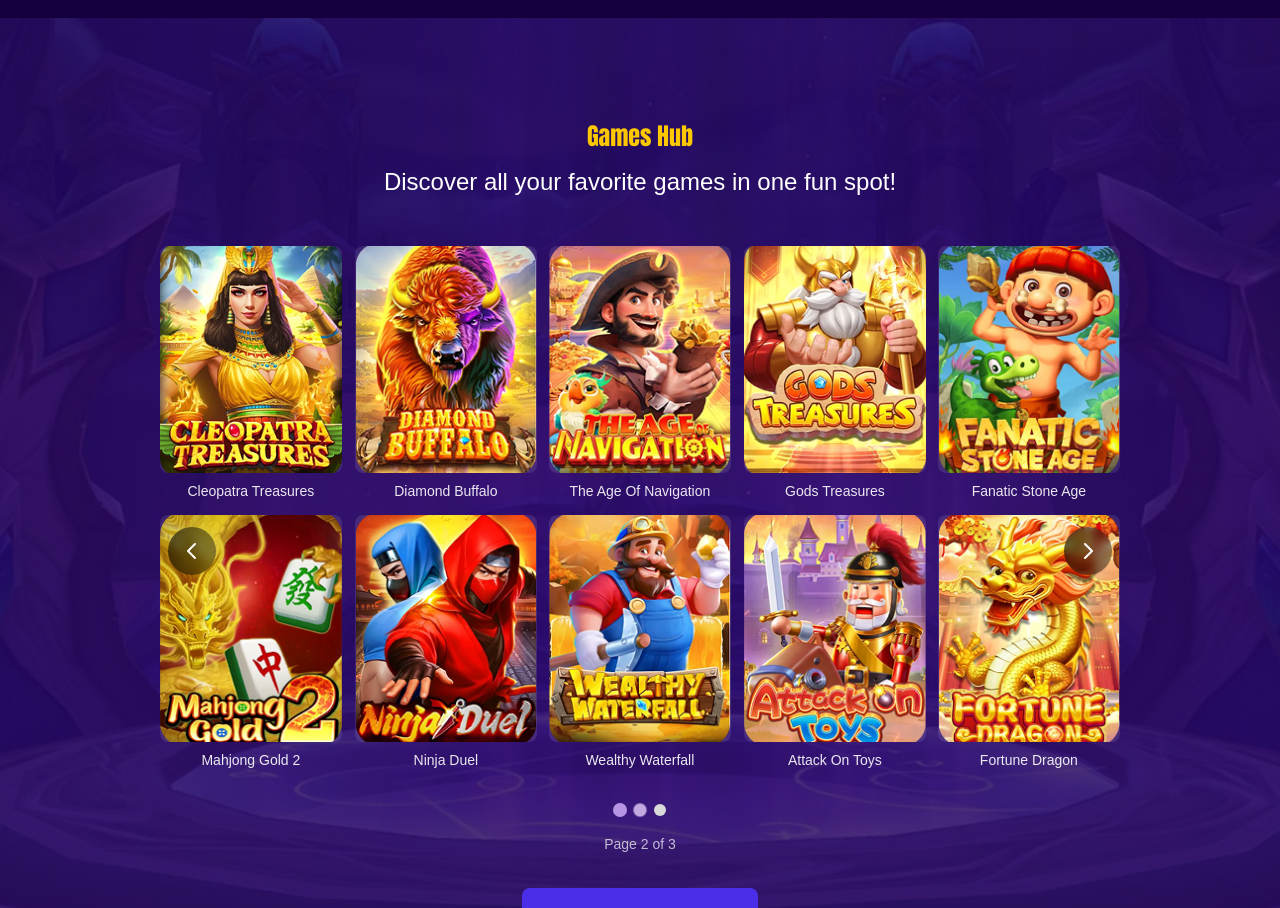
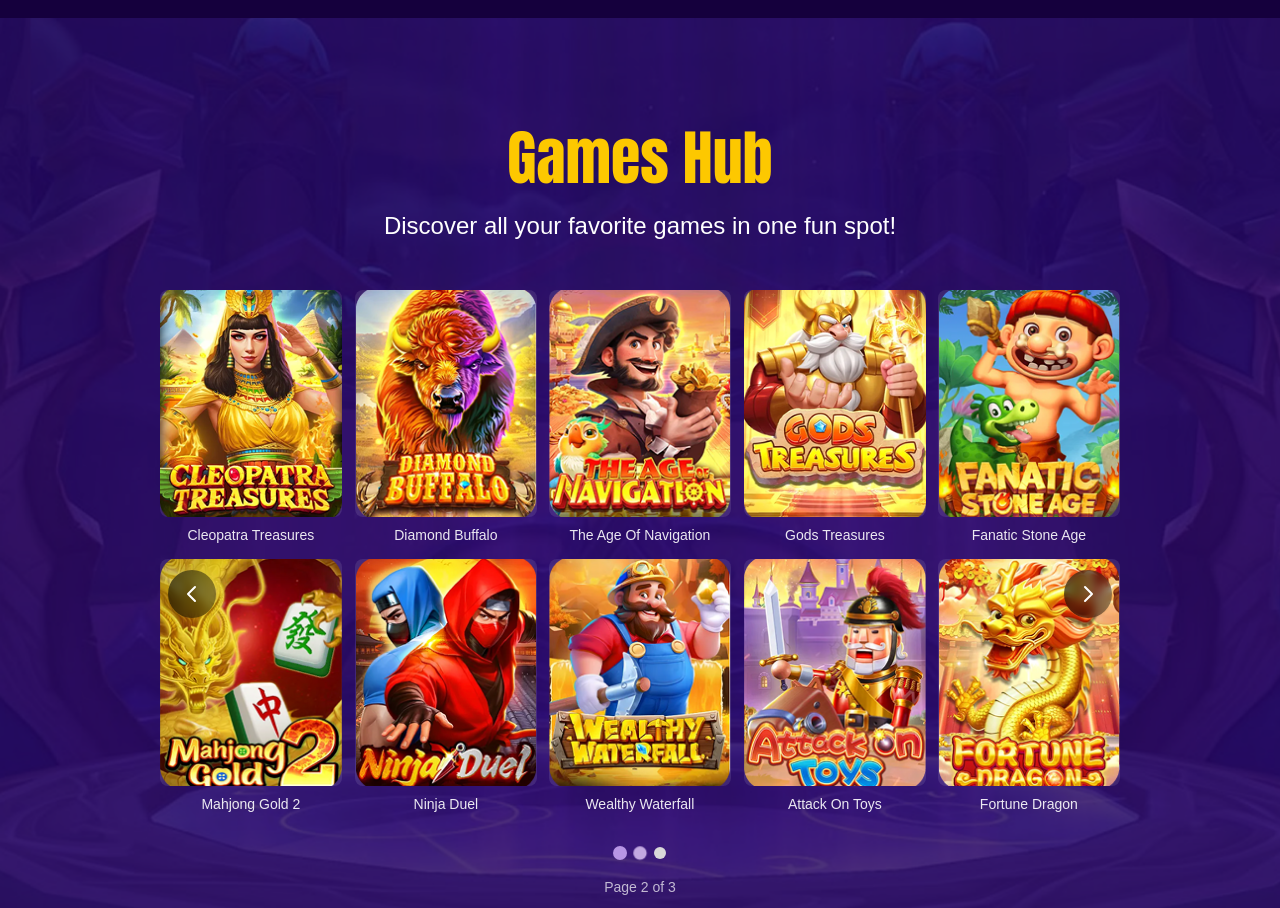
Before and after one commit to jqwerty9602-hash/QQ-nuxt-landing-page, a Nuxt app: page / in a window 1280 px wide. Shown: the part 1680-2588 px from the top of the page. Built offline with nearby package versions, Linux system fonts and the light colour scheme.

Commit message:
title style changes

```diff
--- a/app/components/GamesHub.vue
+++ b/app/components/GamesHub.vue
@@ -1,7 +1,7 @@
 <template>
   <div class="games-hub-section">
     <div class="relative z-10 py-20 md:py-26 rounded-lg mx-4 md:mx-30 lg:mx-30 xl:mx-40">
-      <h2 class="text-center mb-4 text-2xl sm:text-5xl:!text-6xl">Games Hub</h2>
+      <h2 class="text-center mb-4 text-2xl sm:text-6xl">Games Hub</h2>
       <p class="text-center text-base md:text-2xl mb-12">
         Discover all your favorite games in one fun spot!
       </p>
```
